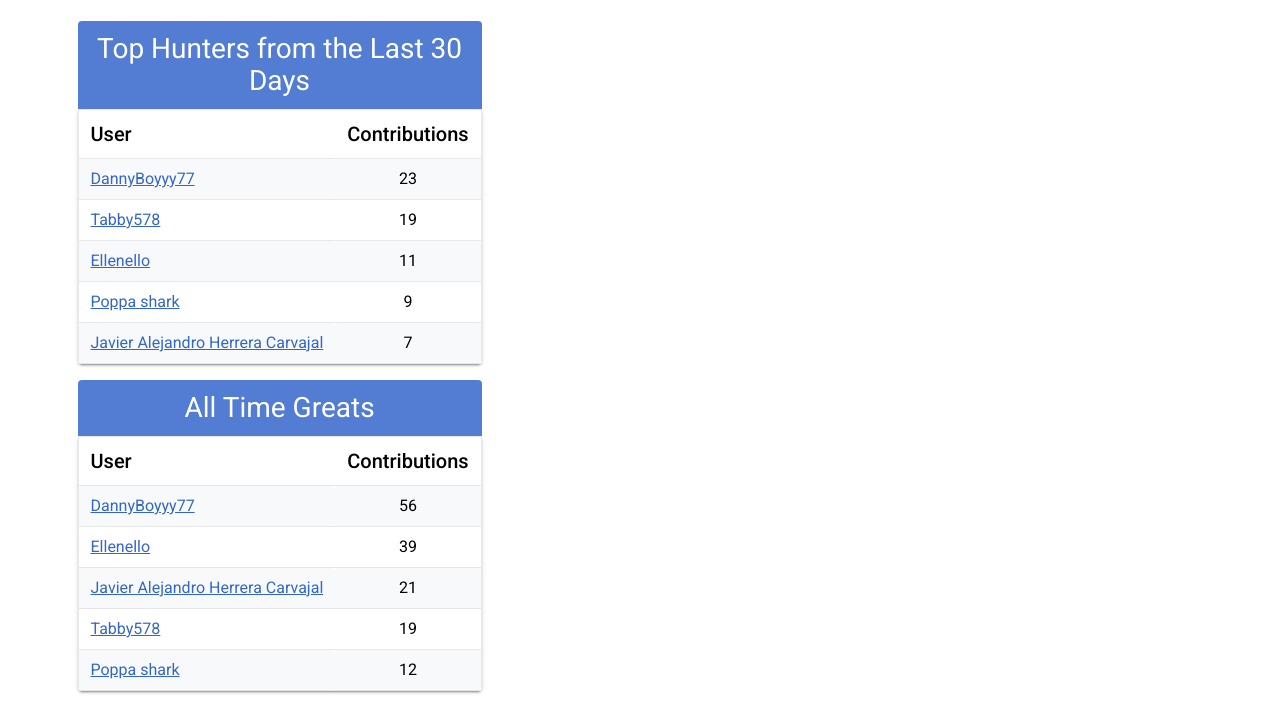
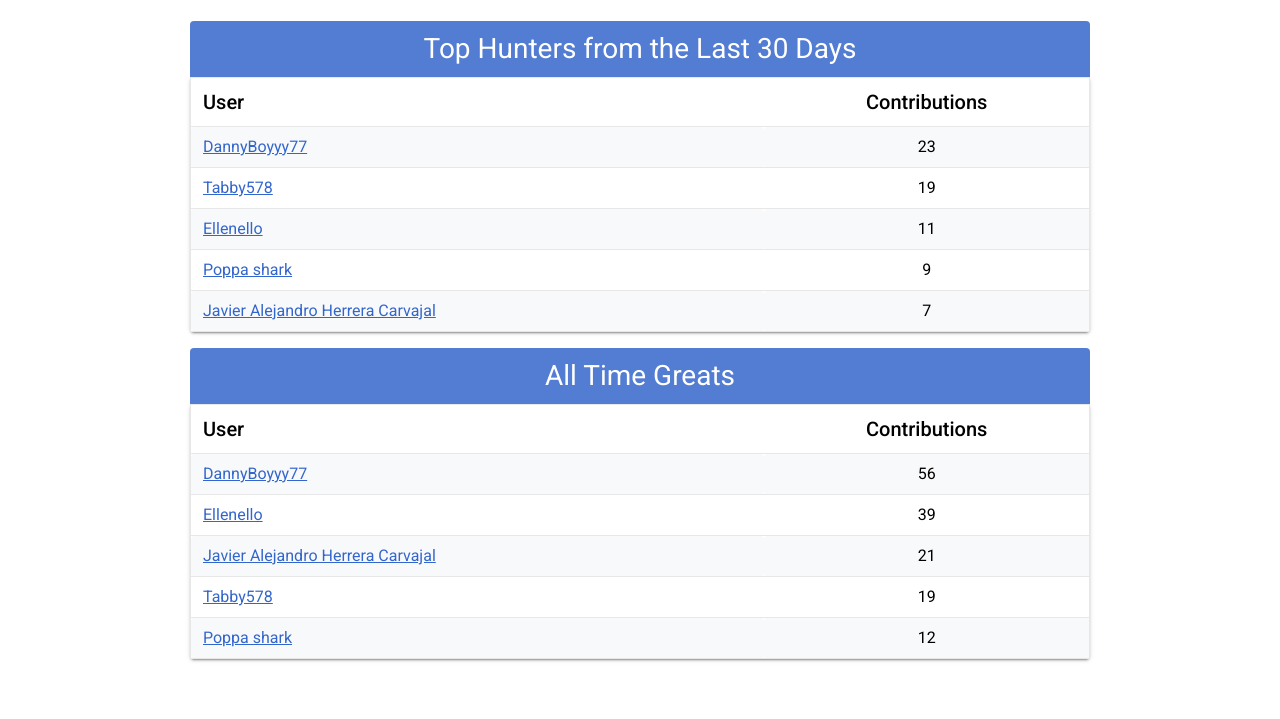
Before and after one commit to nbarnabee/outreachy, a plain HTML site: page views/leaderboard.html in a window 1280 px wide. Shown: the part 171-890 px from the top of the page. After the commit the page ends 858 px from the top, so only its background shows below. Drawn offline with Linux system fonts and the light colour scheme.

Commit message:
Adjust leaderboard table margins

```diff
--- a/assets/css/style.css
+++ b/assets/css/style.css
@@ -296,6 +296,11 @@ th[scope="col"] {
   text-align: left;
 }
 
+.leaderboard-tables > table {
+  width: 100%;
+  margin-inline: auto;
+}
+
 .leaderboard-tables tr > td:nth-child(even),
 .leaderboard-tables tr > th:nth-child(even) {
   text-align: center;
@@ -341,7 +346,10 @@ tbody > tr:nth-child(odd) {
 
 @media (min-width: 1000px) {
   table {
-    /* width: 100%; */
     max-width: 900px;
   }
+
+  .leaderboard-tables > table {
+    width: 80%;
+  }
 }
```
